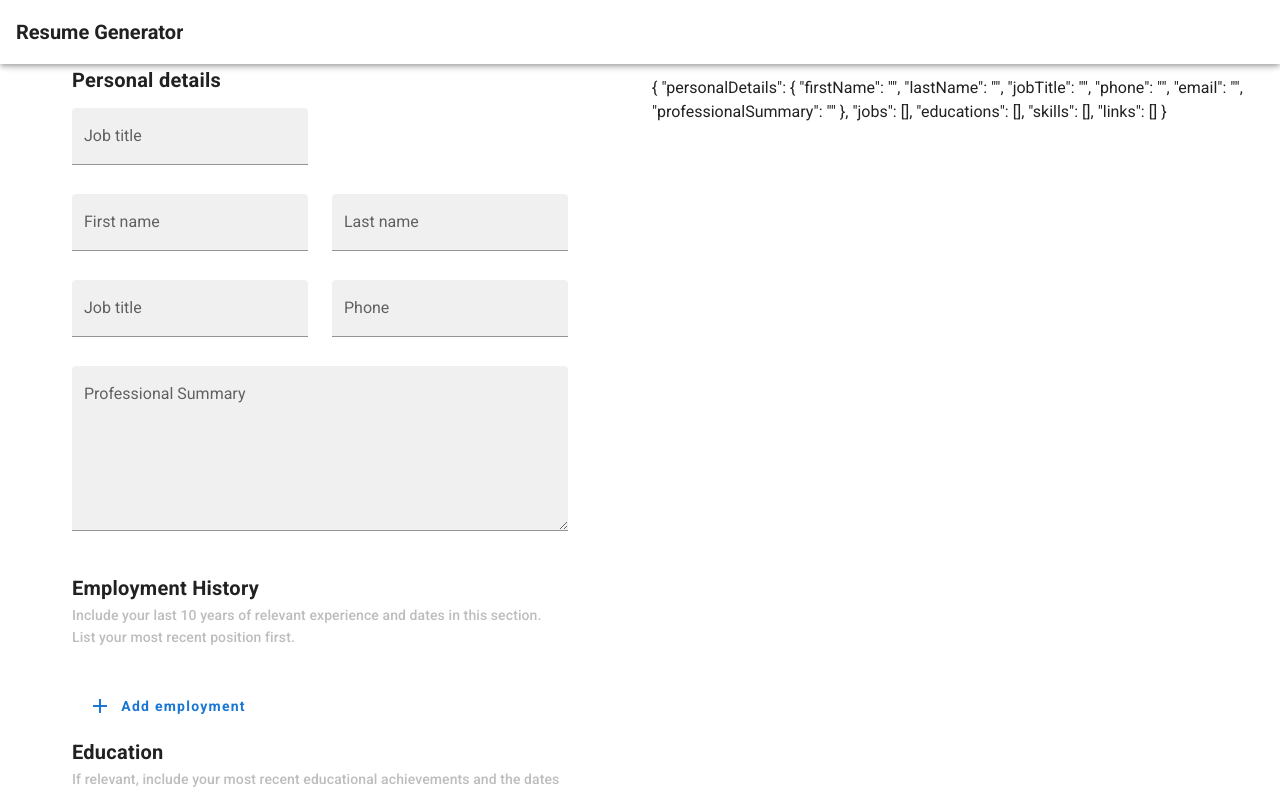
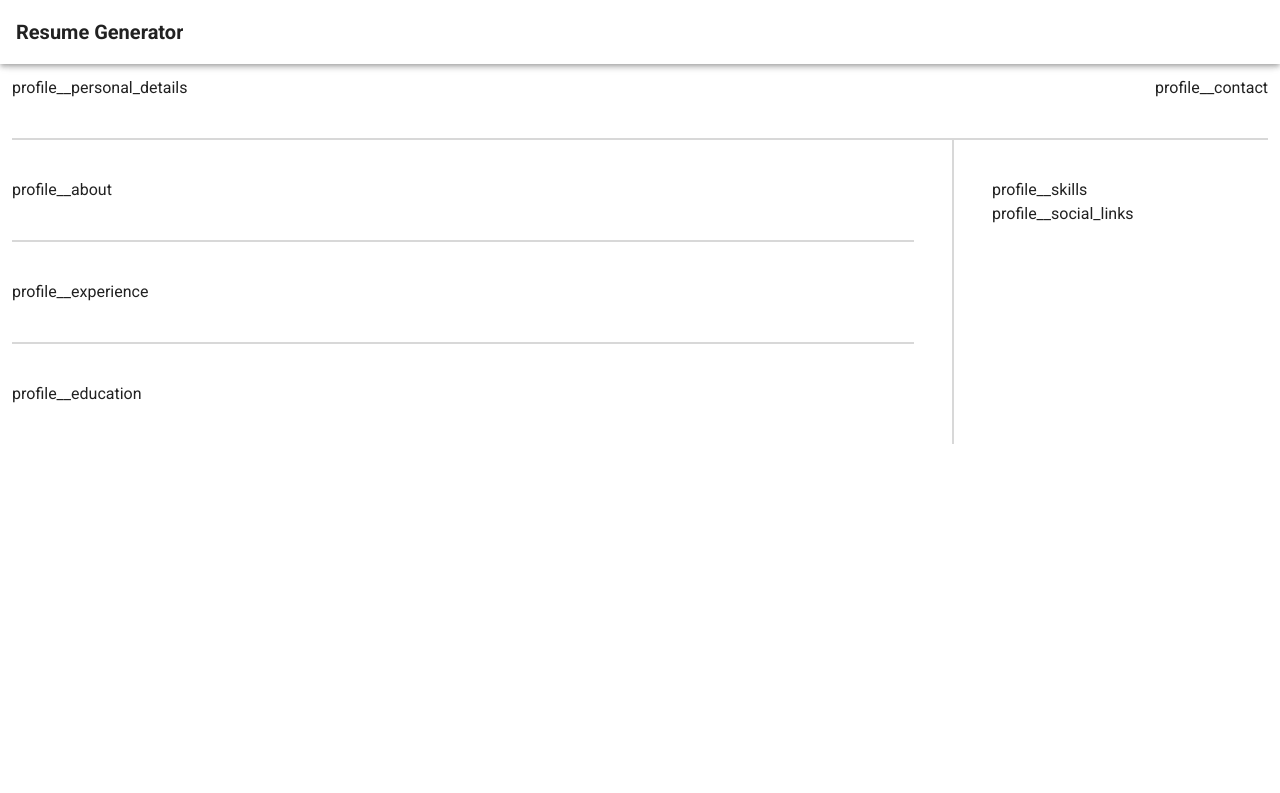
Before and after one commit to MauricioHernanCabrera/resume-generator, a Nuxt app: page / in a window 1280 px wide. Shown: the top 793 px of the page. Built offline with nearby package versions, Linux system fonts and the light colour scheme.

Commit message:
structure added

```diff
--- a/components/Preview.vue
+++ b/components/Preview.vue
@@ -1,5 +1,23 @@
 <template>
-  <div>{{ profile }}</div>
+  <div class="profile">
+    <div class="profile__header">
+      <div class="profile__personal_details">profile__personal_details</div>
+      <div class="profile__contact">profile__contact</div>
+    </div>
+
+    <div class="profile__main">
+      <div class="profile__pre">
+        <div class="profile__about">profile__about</div>
+        <div class="profile__experience">profile__experience</div>
+        <div class="profile__education">profile__education</div>
+      </div>
+
+      <div class="profile__append">
+        <div class="profile__skills">profile__skills</div>
+        <div class="profile__social_links">profile__social_links</div>
+      </div>
+    </div>
+  </div>
 </template>
 
 <script>
@@ -16,4 +34,96 @@ export default {
 </script>
 
 <style lang="scss" scoped>
+$profile_divider_color: #d8d8d8;
+$profile_title_color: #2e2e2e;
+$profile_subtitle_color: #2e2e2e;
+$profile_text_color: #2e2e2e;
+
+$grid-bp: (
+  sm: 600px,
+  md: 960px,
+  lg: 1264px,
+  xl: 1904px,
+);
+
+@mixin breakpoint($size) {
+  @media screen and (min-width: map-get($grid-bp, $size)) {
+    @content;
+  }
+}
+
+.profile {
+}
+
+.profile__title {
+  font-weight: 700;
+  font-size: 40px;
+  line-height: 40px;
+  color: $profile_title_color;
+}
+
+.profile__subtitle {
+  font-weight: 500;
+  font-size: 22px;
+  line-height: 34px;
+  color: $profile_subtitle_color;
+}
+
+.profile__text {
+  font-weight: 400;
+  font-size: 14px;
+  line-height: 21px;
+  color: $profile_text_color;
+}
+
+.profile__header {
+  display: flex;
+  justify-content: space-between;
+  border-bottom: 2px solid $profile_divider_color;
+  padding-bottom: 38px;
+}
+
+.profile__personal_details {
+}
+
+.profile__contact {
+}
+
+.profile__main {
+  display: grid;
+  grid-template-columns: 3fr 1fr;
+}
+
+.profile__pre {
+  border-right: 2px solid $profile_divider_color;
+  padding-right: 38px;
+  padding-top: 38px;
+  padding-bottom: 38px;
+}
+
+.profile__about {
+  border-bottom: 2px solid $profile_divider_color;
+  padding-bottom: 38px;
+}
+
+.profile__experience {
+  border-bottom: 2px solid $profile_divider_color;
+  padding-top: 38px;
+  padding-bottom: 38px;
+}
+
+.profile__education {
+  padding-top: 38px;
+}
+
+.profile__append {
+  padding-top: 38px;
+  padding-left: 38px;
+}
+
+.profile__skills {
+}
+
+.profile__social_links {
+}
 </style>
--- a/pages/index.vue
+++ b/pages/index.vue
@@ -1,7 +1,8 @@
 <template>
   <v-container fluid>
     <v-row>
-      <v-col cols="12" md="6" class="py-0">
+      <v-col cols="12" md="6" class="py-0 d-none">
+        <!-- <v-col cols="12" md="6" class="py-0"> -->
         <v-row class="px-15">
           <!-- personal_details -->
           <v-col cols="12">
@@ -532,7 +533,8 @@
         </v-row>
       </v-col>
 
-      <v-col cols="12" md="6">
+      <v-col cols="12" md="12">
+        <!-- <v-col cols="12" md="6"> -->
         <preview :profile="form" />
       </v-col>
     </v-row>
@@ -561,7 +563,7 @@ export default {
       DEFAULT_EDUCATION,
       DEFAULT_SKILL,
       DEFAULT_LINK,
-      form: DEFAULT_PROFILE,
+      form: FAKE_PROFILE,
     }
   },
 
```
